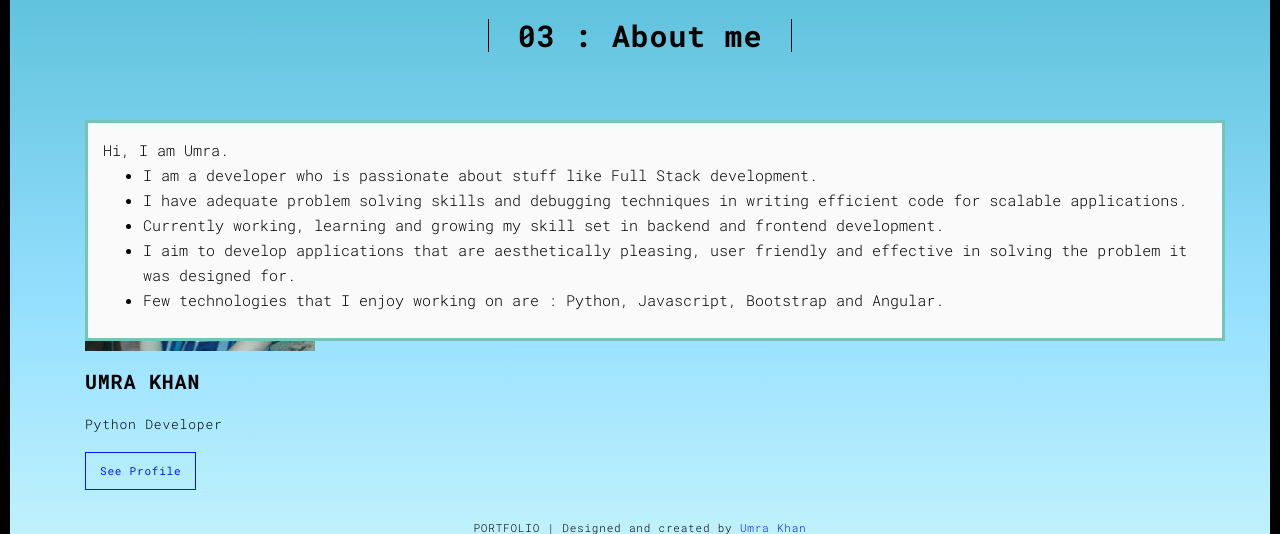
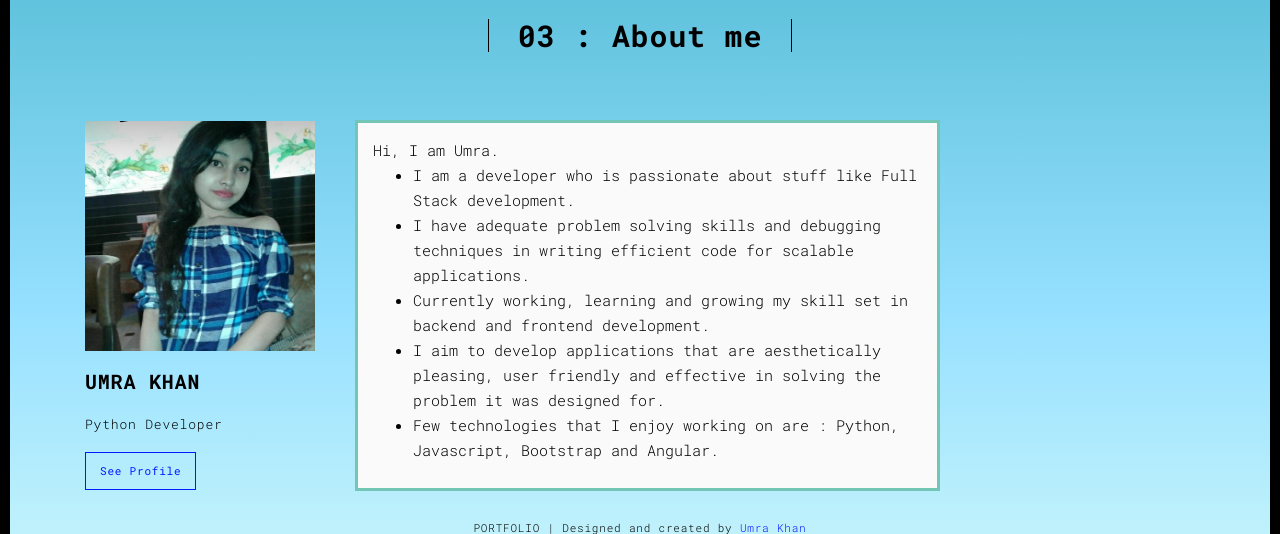
Before and after one commit to UmraKhan07/portfo, a Flask app: template templates/about.html in a window 1280 px wide. Shown: the part 90-624 px from the top of the page. Run offline with Flask 2, Linux system fonts and the light colour scheme; the template is opened without the code that fills it, so the values that code supplies are empty; some libraries are stand-ins or nearby versions.

Commit message:
about margin

```diff
--- a/templates/about.html
+++ b/templates/about.html
@@ -84,7 +84,7 @@
   </div>
 </div>
 
- <div class="card text-black" style="margin-top: 12rem; position:absolute; top:0%; height: 10rem">
+ <div class="card text-black" style="margin-left: 27rem; margin-top: 12rem; position:absolute; width: 50%; top:0%; height: 10rem">
   <div class="card-body" style=" border: 3px #73C6B6 solid; padding: 10px;
    background-color: #fafafa; padding: 15px; font-size: 15px; letter-spacing: 0px; word-spacing: 0px;">
     Hi, I am Umra.
```
